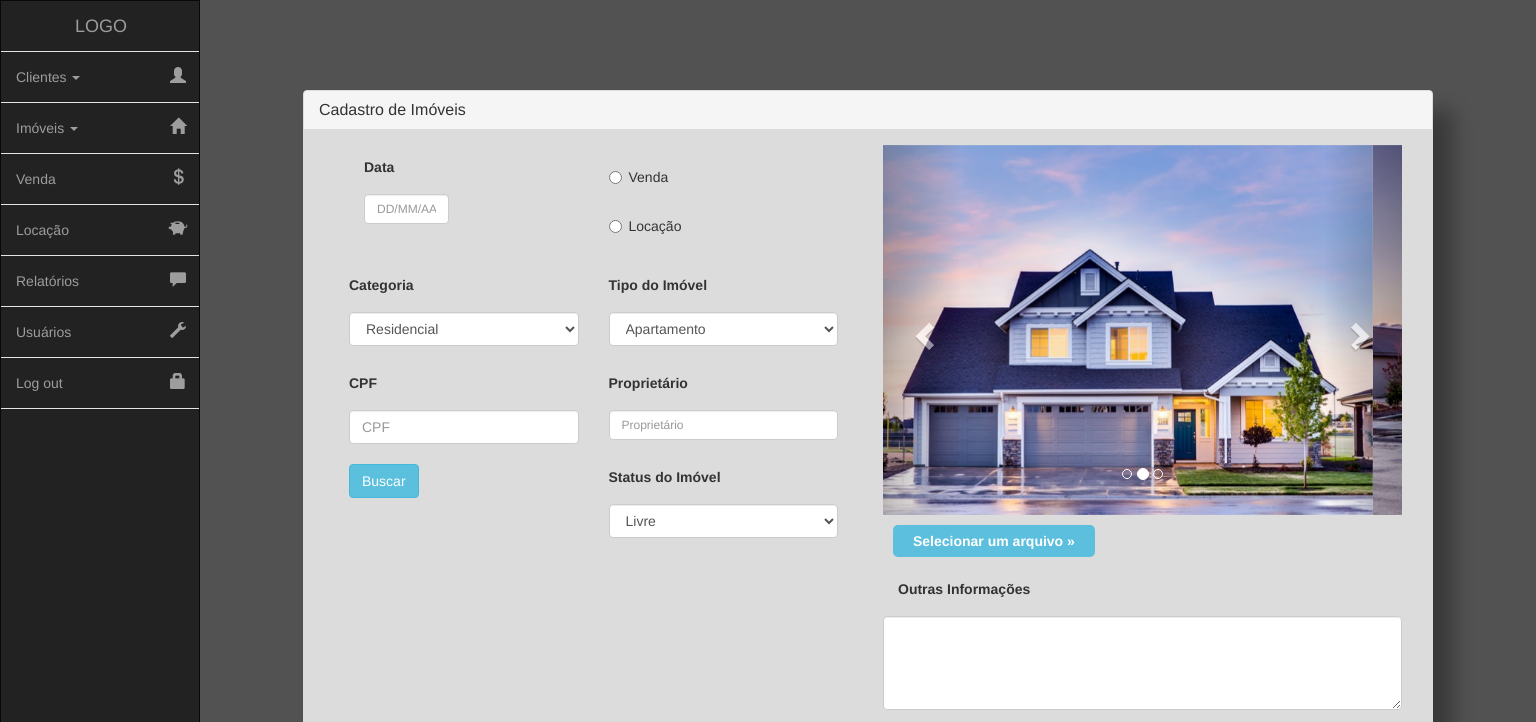
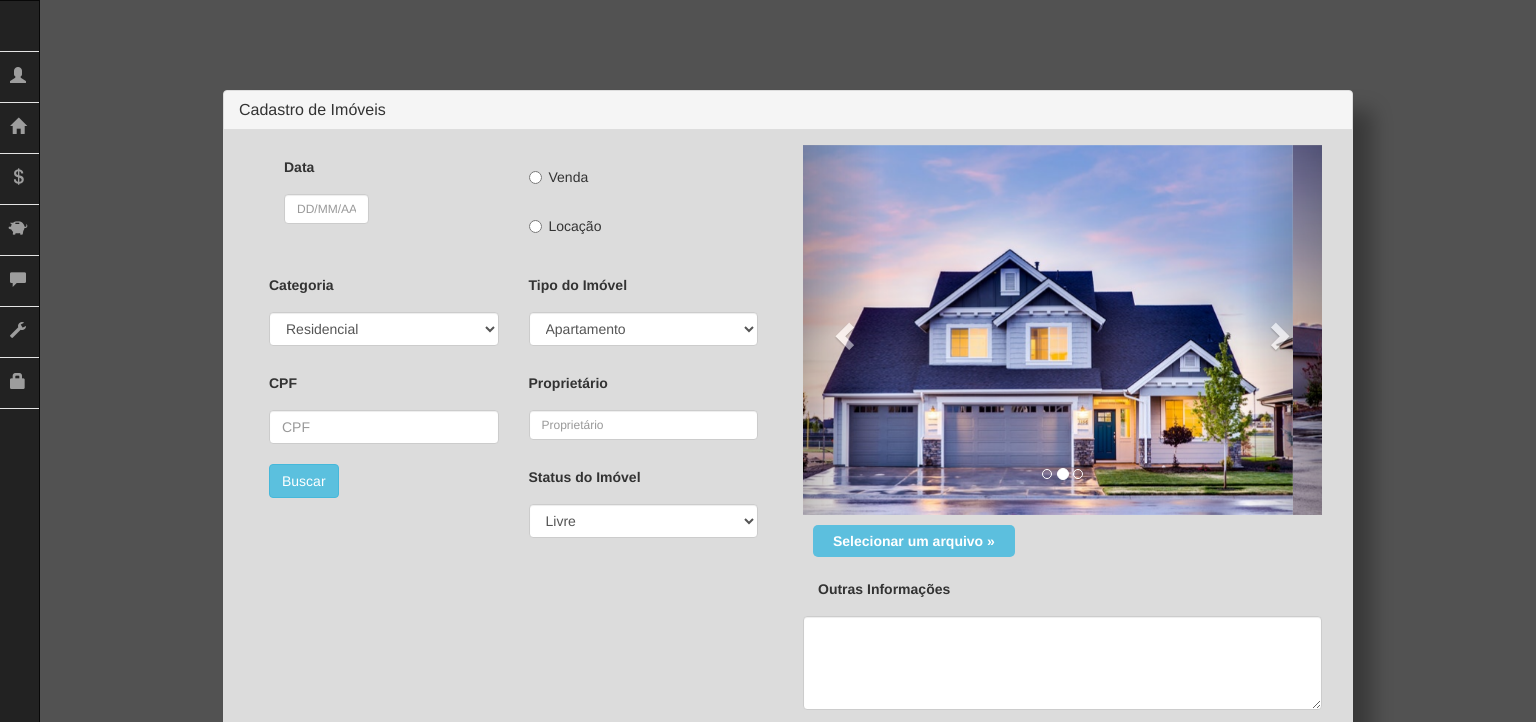
Before and after one commit to Rodnorm/PI-III-FRONT, a plain HTML site: page cadastro-imoveis.html in a window 1536 px wide. Shown: the top 722 px of the page. Drawn offline with nearby package versions, Linux system fonts and the light colour scheme.

Commit message:
:alien:
side menu

```diff
--- a/css/styles.css
+++ b/css/styles.css
@@ -158,26 +158,7 @@ body,html{
 		}
 	}
 
-	/* .....NavBar: Fully showing nav bar..... */
 
-	@media (min-width: 1330px) {
-
-		/*Allow main to be next to Nav*/
-		.main{
-			width: calc(100% - 200px); /*keeps 100% minus nav size*/
-			margin-left: 200px;
-		}
-
-		/*Show all nav*/
-		nav.sidebar{
-			margin-left: 0px;
-			float: left;
-		}
-		/*Show hidden items on nav*/
-		nav.sidebar .forAnimate{
-			opacity: 1;
-		}
-	}
 	nav.sidebar .navbar-nav .open .dropdown-menu>li>a:hover, nav.sidebar .navbar-nav .open .dropdown-menu>li>a:focus {
 		color: #CCC;
 		background-color: transparent;
```
